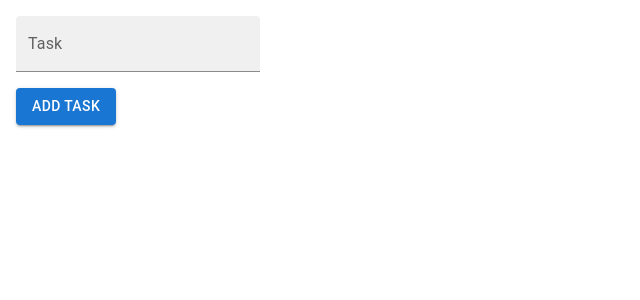
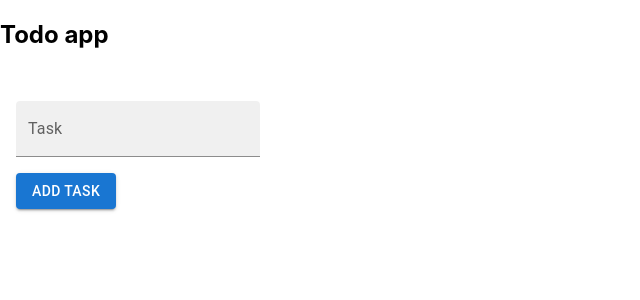
Before and after one commit to nvandana1/Todo, a React (Create React App) app: page / in a window 1280 px wide. Shown: the top 300 px of the page, without its empty margins (0-640 px from the left). Built offline with nearby package versions, Linux system fonts and the light colour scheme.

Commit message:
app title

```diff
--- a/src/App.js
+++ b/src/App.js
@@ -2,11 +2,14 @@ import './App.css';
 import TodoWrapper from './components/todoWrapper';
 
 function App() {
+  const title = 'Todo app'
   return (
     <div className="App">
       <header className="App-header">
+        <h2>{title}</h2>
+      </header>
       <TodoWrapper></TodoWrapper>
-      </header>
+
     </div>
   );
 }
```
